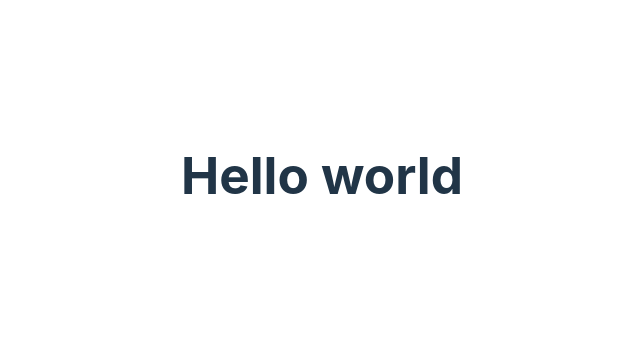
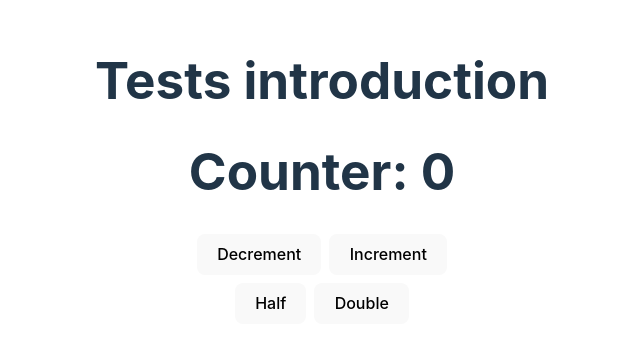
Before and after one commit to TiagoDiass/introduction-react-testing, a React (Vite) app: page / in a window 1280 px wide. Shown: the part 225-572 px from the top of the page, without its empty margins (318-958 px from the left). Built offline with nearby package versions, Linux system fonts and the light colour scheme.

Commit message:
chore: add roadmap and Counter

```diff
--- a/src/App.tsx
+++ b/src/App.tsx
@@ -1,9 +1,12 @@
-import "./App.css";
+import './App.css';
+import Counter from './components/Counter/Counter';
 
 function App() {
   return (
-    <div className="App">
-      <h1>Hello world</h1>
+    <div className='App'>
+      <h1>Tests introduction</h1>
+
+      <Counter />
     </div>
   );
 }
--- /dev/null
+++ b/src/components/Counter/Counter.css
@@ -0,0 +1,7 @@
+.buttons-wrapper {
+  margin-bottom: 8px;
+  display: flex;
+  justify-content: center;
+  align-items: center;
+  column-gap: 8px;
+}
--- /dev/null
+++ b/src/components/Counter/Counter.tsx
@@ -0,0 +1,50 @@
+import { Component } from 'react';
+import './Counter.css';
+
+export default class Counter extends Component {
+  state = {
+    counter: 0
+  };
+
+  increment = () => {
+    this.setState({ counter: this.state.counter + 1 });
+  };
+
+  decrement = () => {
+    this.setState({ counter: this.state.counter - 1 });
+  };
+
+  double = () => {
+    this.setState({ counter: this.state.counter * 2 });
+  };
+
+  half = () => {
+    this.setState({ counter: this.state.counter / 2 });
+  };
+
+  render() {
+    return (
+      <div className='counter-wrapper'>
+        <h1 data-testid='counter'>Counter: {this.state.counter}</h1>
+
+        <div className='buttons-wrapper'>
+          <button data-testid='decrement-button' onClick={this.decrement}>
+            Decrement
+          </button>
+          <button data-testid='increment-button' onClick={this.increment}>
+            Increment
+          </button>
+        </div>
+
+        <div className='buttons-wrapper'>
+          <button data-testid='half-button' onClick={this.half}>
+            Half
+          </button>
+          <button data-testid='double-button' onClick={this.double}>
+            Double
+          </button>
+        </div>
+      </div>
+    );
+  }
+}
```
Also changed, not shown: src/string-utils/StringUtils.ts (added, +9 -0 lines), 2 other files (tests, documents, lock files or other folders).
